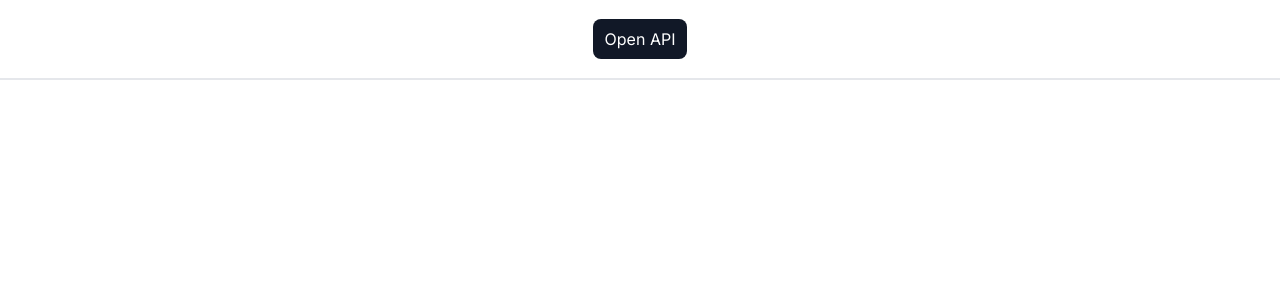
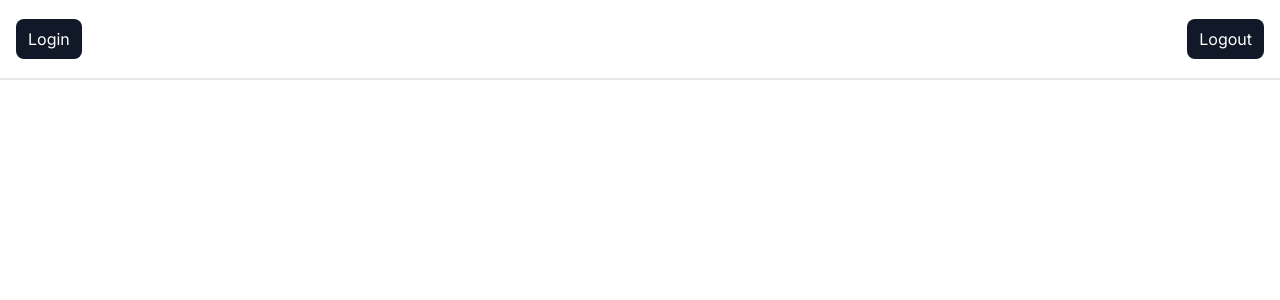
Before and after one commit to amateur-hacker/nextlevelbot-clone, a Next.js app: page /home in a window 1280 px wide. Shown: the top 300 px of the page. Built offline with nearby package versions, Linux system fonts and the light colour scheme; a web font is replaced by a local one.

Commit message:
added a testing portion in home

```diff
--- a/src/app/home/page.jsx
+++ b/src/app/home/page.jsx
@@ -1,11 +1,76 @@
+"use client";
 import React from "react";
+import { ToastContainer, toast } from "react-toastify";
+import "react-toastify/dist/ReactToastify.css";
 
 const page = () => {
+  const logoutUser = async (e) => {
+    try {
+      e.preventDefault();
+      const response = await fetch("https://nextlevelpine.com/nlbweb/logout", {
+        method: "POST",
+        headers: {
+          "Content-Type": "application/json",
+        },
+      });
+
+      const data = await response.json();
+      console.log(data);
+
+      toast(`${data.message}`);
+    } catch (error) {
+      console.log(`Error coming from logoutUser function: ${error.message}`);
+    }
+  };
+
+  const loginUser = async (e) => {
+    try {
+      e.preventDefault();
+      const response = await fetch("https://nextlevelpine.com/nlbweb/login", {
+        method: "POST",
+        headers: {
+          "Content-Type": "application/json",
+        },
+
+        body: JSON.stringify({
+          email: "sachin1234@gmail.com",
+          password: "sachin1234@,",
+        }),
+      });
+
+      const data = await response.json();
+      console.log(data);
+
+      toast(`${data.message}`);
+    } catch (error) {
+      console.log(`Error coming from loginUser function: ${error.message}`);
+    }
+  };
+
   return (
     <div className="">
-      <nav className="min-h-[80px] h-full flex justify-center items-center border-b-2">
-        <button className="bg-gray-900 px-3 py-2 rounded-lg text-white">Open API</button>
+      <nav className="min-h-[80px] h-full flex justify-between items-center border-b-2 px-4">
+        <button
+          className="bg-gray-900 px-3 py-2 rounded-lg text-white"
+          onClick={loginUser}
+        >
+          Login
+        </button>
+        <button
+          className="bg-gray-900 px-3 py-2 rounded-lg text-white"
+          onClick={logoutUser}
+        >
+          Logout
+        </button>
       </nav>
+
+      <ToastContainer
+        position="bottom-right"
+        autoClose={5000}
+        newestOnTop={false}
+        pauseOnHover={false}
+        theme="dark"
+      />
     </div>
   );
 };
```
